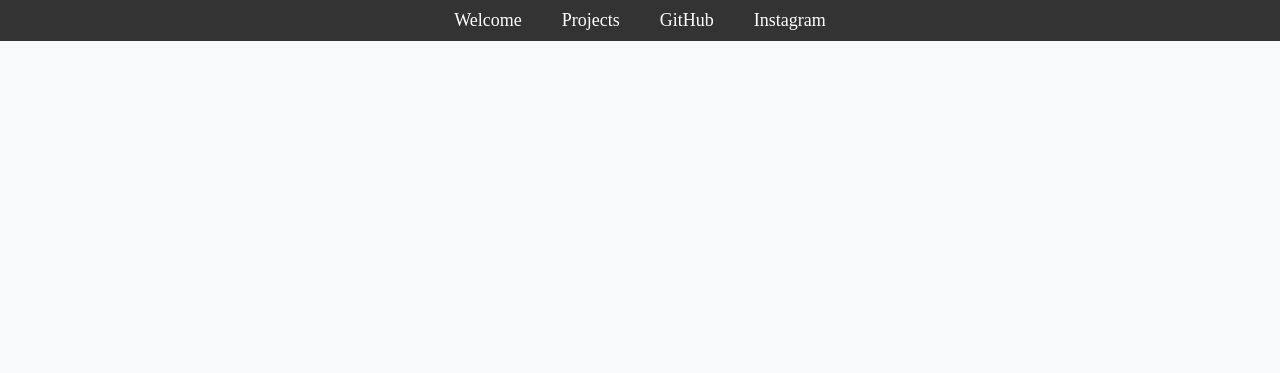
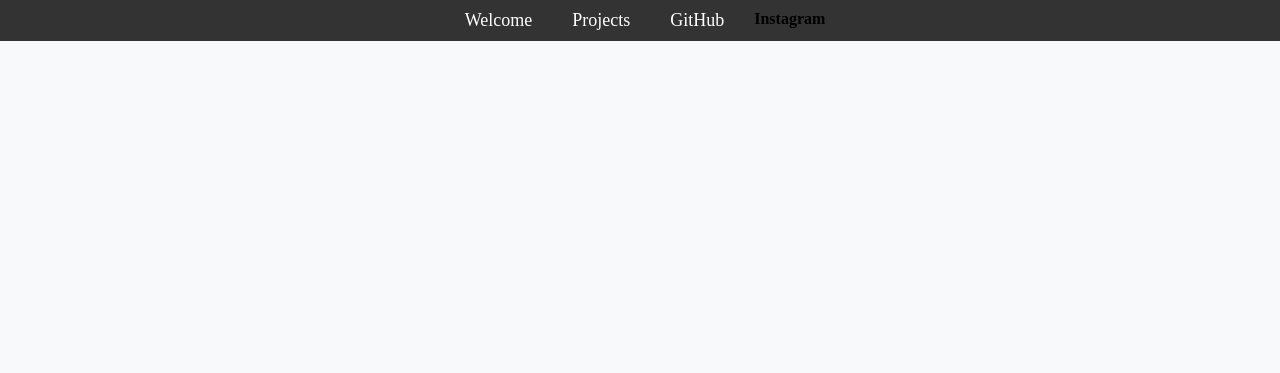
Before and after one commit to abel1584/abel, a plain HTML site: page index.html in a window 1280 px wide. Shown: the top 373 px of the page. Drawn offline with Linux system fonts and the light colour scheme.

Commit message:
Update index.html

```diff
--- a/index.html
+++ b/index.html
@@ -14,7 +14,7 @@
             <li><a href="#welcome-section">Welcome</a></li>
             <li><a href="#projects">Projects</a></li>
             <li><a id="profile-link" href="https://github.com/abel1584" target="_blank">GitHub</a></li>
-            <li><a id="instagram-link" href="https://www.instagram.com/abelfruxin/?__pwa=1#">Instagram</a></li>
+         <li><b id="instagram-link" href="https://www.instagram.com/abelfruxin/?__pwa=1#" target="_blank"> Instagram</b></li>
         </ul>
     </nav>
 
```
